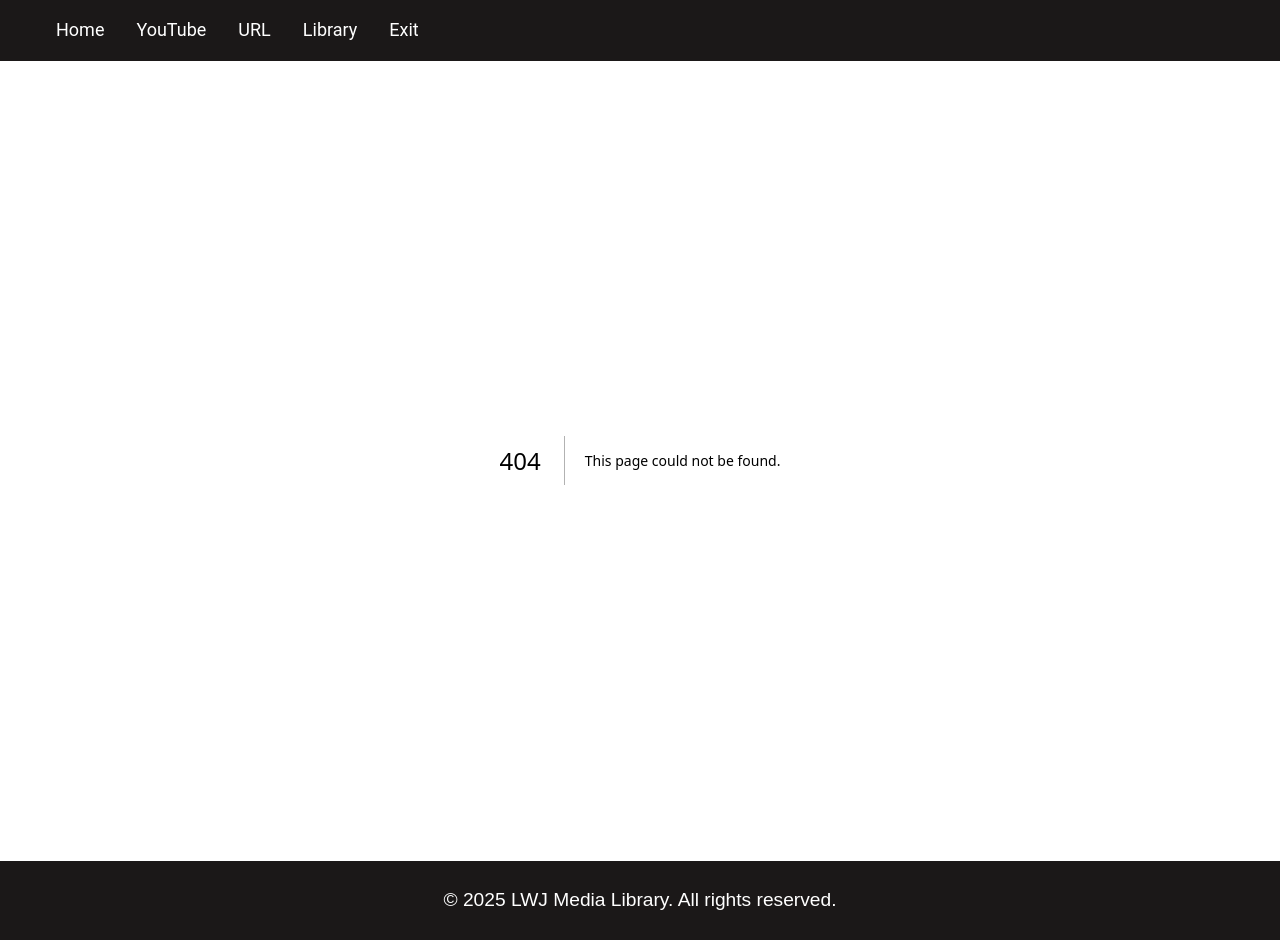
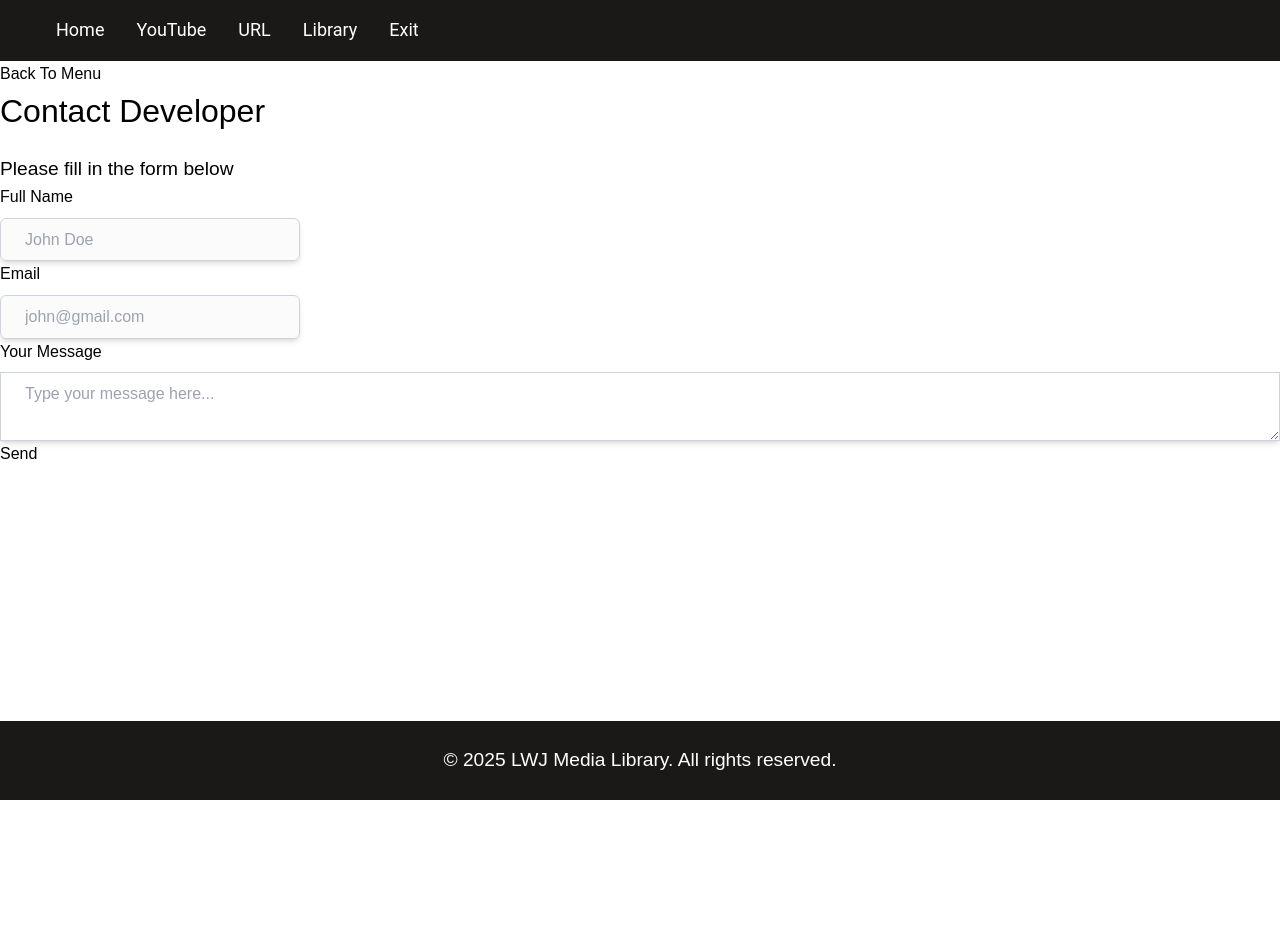
Before and after one commit to uk030621/MediaLWJauth, a Next.js app: page /contact in a window 1280 px wide. Before the commit this address had no page. After the commit the page ends 800 px from the top, so only its background shows below. Built offline with nearby package versions, Linux system fonts and the light colour scheme.

Commit message:
Added Developer Contact Form

```diff
--- /dev/null
+++ b/app/api/contact/route.js
@@ -0,0 +1,43 @@
+import connectDB from "@/lib/mongodbmongoose";
+import Contact from "@/models/contact";
+import { NextResponse } from "next/server";
+import mongoose from "mongoose";
+
+// POST method to save a new contact message
+export async function POST(req) {
+  const { fullname, email, message } = await req.json();
+
+  try {
+    await connectDB();
+    await Contact.create({ fullname, email, message });
+
+    return NextResponse.json({
+      msg: ["Message sent successfully"],
+      success: true,
+    });
+  } catch (error) {
+    if (error instanceof mongoose.Error.ValidationError) {
+      let errorList = [];
+      for (let e in error.errors) {
+        errorList.push(error.errors[e].message);
+      }
+      console.log(errorList);
+      return NextResponse.json({ msg: errorList });
+    } else {
+      return NextResponse.json({ msg: ["Unable to send message."] });
+    }
+  }
+}
+
+// GET method to retrieve all contact messages
+export async function GET() {
+  try {
+    await connectDB();
+    const messages = await Contact.find().sort({ createdAt: -1 }); // Sorted by most recent
+
+    return NextResponse.json(messages);
+  } catch (error) {
+    console.error("Failed to retrieve messages:", error);
+    return NextResponse.json({ msg: ["Unable to fetch messages."] });
+  }
+}
--- /dev/null
+++ b/app/contact/page.js
@@ -0,0 +1,22 @@
+"use client";
+import ContactForm from "@/components/ContactForm";
+import Link from "next/link";
+
+export default function Home() {
+  return (
+    <div className="background-container">
+      <div className="p-4 max-w-3xl mx-auto">
+        <Link
+          className="bg-amber-200 px-4 py-2 mt-2 rounded-lg"
+          href="\mediastart"
+        >
+          Back To Menu
+        </Link>
+        <h1 className="text-3xl font-bold mt-4">Contact Developer</h1>
+        <p>Please fill in the form below</p>
+
+        <ContactForm />
+      </div>
+    </div>
+  );
+}
--- a/app/globals.css
+++ b/app/globals.css
@@ -165,3 +165,12 @@ p {
     font-size: 1rem;
   }
 }
+
+form > div {
+  @apply flex flex-col gap-2;
+}
+
+input,
+textarea {
+  @apply shadow-md px-6 py-2 border border-slate-300;
+}
--- /dev/null
+++ b/components/ContactForm.jsx
@@ -0,0 +1,104 @@
+"use client";
+
+import { useState } from "react";
+
+export default function ContactForm() {
+  const [fullname, setFullname] = useState("");
+  const [email, setEmail] = useState("");
+  const [message, setMessage] = useState("");
+  const [error, setError] = useState([]);
+  const [success, setSuccess] = useState(false);
+
+  const handleSubmit = async (e) => {
+    e.preventDefault();
+
+    console.log("Full name: ", fullname);
+    console.log("Email: ", email);
+    console.log("Message: ", message);
+
+    const res = await fetch("api/contact", {
+      method: "POST",
+      headers: {
+        "Content-type": "application/json",
+      },
+      body: JSON.stringify({
+        fullname,
+        email,
+        message,
+      }),
+    });
+
+    const { msg, success } = await res.json();
+    setError(msg);
+    setSuccess(success);
+
+    if (success) {
+      setFullname("");
+      setEmail("");
+      setMessage("");
+    }
+  };
+
+  return (
+    <>
+      <form
+        onSubmit={handleSubmit}
+        className="py-4 mt-4 border-t flex flex-col gap-5"
+      >
+        <div>
+          <label htmlFor="fullname">Full Name</label>
+          <input
+            onChange={(e) => setFullname(e.target.value)}
+            value={fullname}
+            type="text"
+            id="fullname"
+            placeholder="John Doe"
+          />
+        </div>
+
+        <div>
+          <label htmlFor="email">Email</label>
+          <input
+            onChange={(e) => setEmail(e.target.value)}
+            value={email}
+            type="text"
+            id="email"
+            placeholder="john@gmail.com"
+          />
+        </div>
+
+        <div>
+          <label htmlFor="message">Your Message</label>
+          <textarea
+            onChange={(e) => setMessage(e.target.value)}
+            value={message}
+            className="h-32"
+            id="message"
+            placeholder="Type your message here..."
+          ></textarea>
+        </div>
+
+        <button
+          className="bg-green-700 p-3 text-white font-bold rounded-md"
+          type="submit"
+        >
+          Send
+        </button>
+      </form>
+
+      <div className="bg-slate-100 flex flex-col rounded-md">
+        {error &&
+          error.map((e, index) => (
+            <div
+              key={index} // Adding a unique key
+              className={`${
+                success ? "text-green-800" : "text-red-600"
+              } px-5 py-2`}
+            >
+              {e}
+            </div>
+          ))}
+      </div>
+    </>
+  );
+}
--- /dev/null
+++ b/lib/mongodbmongoose.js
@@ -0,0 +1,14 @@
+import mongoose from "mongoose";
+
+const connectDB = async () => {
+  try {
+    if (mongoose.connection.readyState === 0) {
+      await mongoose.connect(process.env.MONGODBMONGOOSE_URI);
+      console.log("db connected");
+    }
+  } catch (error) {
+    console.log(error);
+  }
+};
+
+export default connectDB;
--- /dev/null
+++ b/models/contact.js
@@ -0,0 +1,32 @@
+import mongoose, { Schema } from "mongoose";
+
+const contactSchema = new Schema({
+  fullname: {
+    type: String,
+    required: [true, "Name is required."],
+    trim: true,
+    minLength: [2, "Name must be larger than 2 characters"],
+    maxLength: [50, "Name must be lesser than 50 characters"],
+  },
+
+  email: {
+    type: String,
+    required: [true, "Email is required."],
+    match: [/^[\w.%+-]+@[\w.-]+\.[A-Za-z]{2,}$/i, "Invalid email address"],
+  },
+
+  message: {
+    type: String,
+    required: [true, "Message is required."],
+  },
+
+  date: {
+    type: Date,
+    default: Date.now,
+  },
+});
+
+const Contact =
+  mongoose.models.Contact || mongoose.model("Contact", contactSchema);
+
+export default Contact;
```
Also changed, not shown: app/mediastart/page.jsx (+11 -3 lines).
